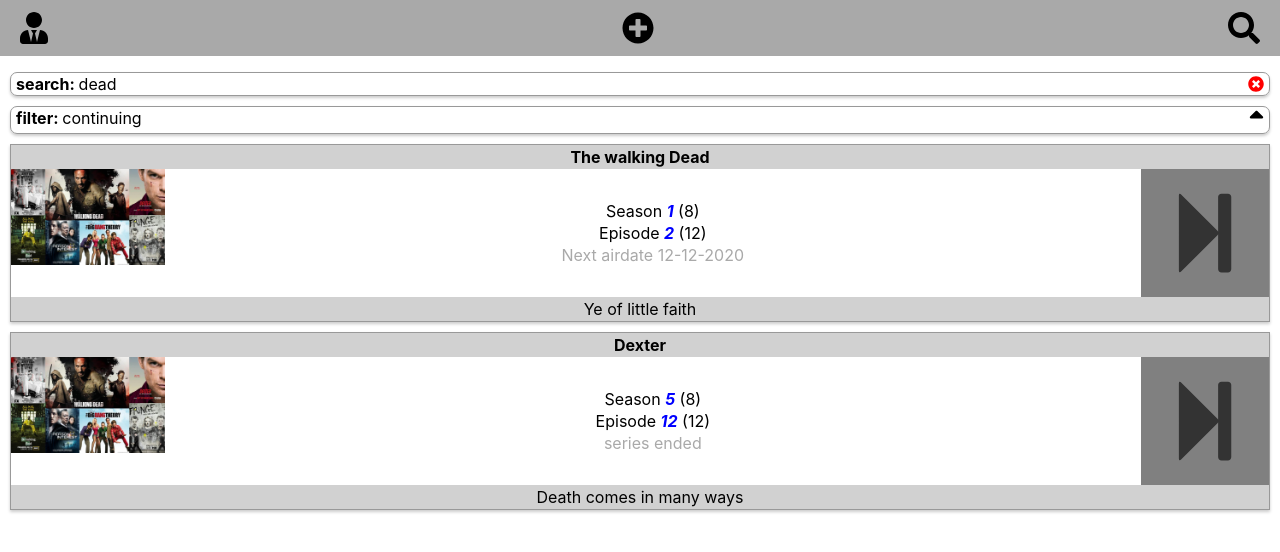
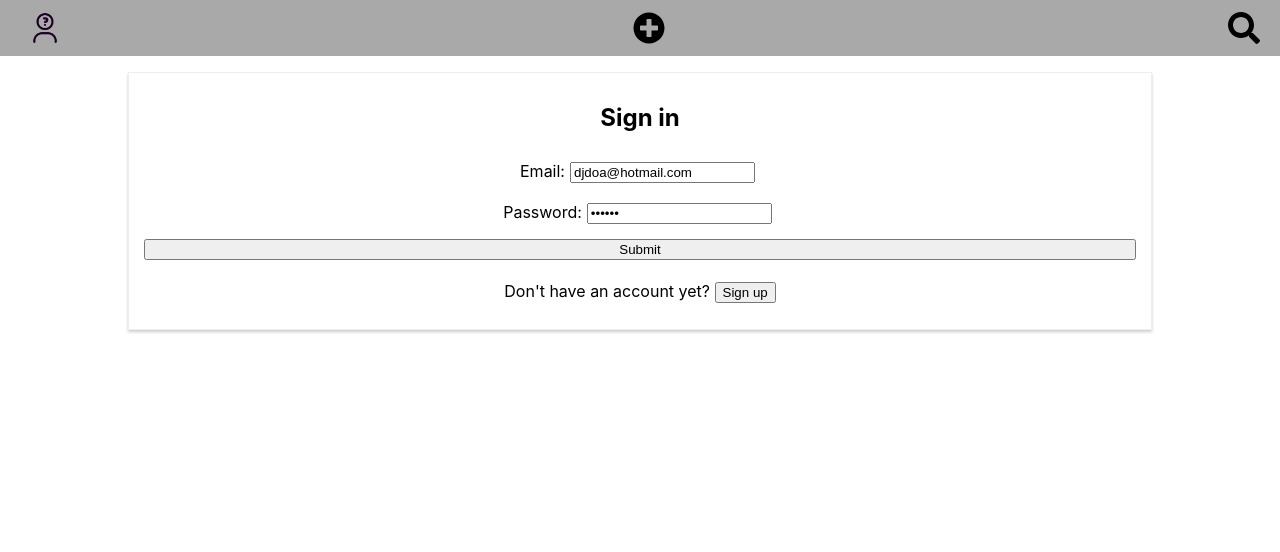
Before and after one commit to doa-b/personal_media_assistent, a React (Create React App) app: page /authentication in a window 1280 px wide. Shown: the top 552 px of the page. Built offline with nearby package versions, Linux system fonts and the light colour scheme.

Commit message:
Added Routes and Login / Sign-up Page Closes #15

```diff
--- a/package.json
+++ b/package.json
@@ -11,6 +11,7 @@
     "react": "^16.8.0",
     "react-dom": "^16.8.0",
     "react-redux": "^7.1.1",
+    "react-router-dom": "^5.0.1",
     "react-scripts": "2.1.8",
     "redux": "^4.0.4"
   },
--- a/src/App.js
+++ b/src/App.js
@@ -1,17 +1,30 @@
-import React from 'react';
+import React, {Component} from 'react';
 import './App.css';
+import {Route, Switch, withRouter, Redirect} from 'react-router-dom'
 
 import Layout from './hoc/Layout/Layout'
 import SeriesList from './containers/SeriesList/SeriesList'
+import Authentication from './containers/Authentication/Authentication'
 
-function App() {
+class App extends Component {
+
+    render() {
+
+        let routes = (
+            <Switch>
+                <Route path="/" exact component={SeriesList} />
+                <Route path="/authentication" exact component={Authentication} />
+            </Switch>
+        );
         return (
             <div>
                 <Layout>
-            <SeriesList/>
+                    {routes}
                 </Layout>
             </div>
         );
     }
+}
 
-export default App;
+
+export default withRouter(App);
--- a/src/components/Avatar/Avatar.js
+++ b/src/components/Avatar/Avatar.js
@@ -1,4 +1,5 @@
 import React from 'react';
+import { Link } from 'react-router-dom'
 
 import classes from './Avatar.module.css'
 import defaultAvatar from '../../assets/images/anonymous-avatar.png'
@@ -9,8 +10,11 @@
 const avatar = (props) => {
 
     let avatar = (
+
         <div className={classes.Avatar}>
-            <img src={defaultAvatar} alt="Anonymous User"/>
+            <Link to="/authentication">
+                <img src={defaultAvatar} alt="Anonymous User"/>
+            </Link>
         </div>
     );
 
--- a/src/components/Navigation/Toolbar/Toolbar.js
+++ b/src/components/Navigation/Toolbar/Toolbar.js
@@ -4,7 +4,6 @@
 
 import classes from './Toolbar.module.css'
 
-import HamburgerMenu from '../SideDrawer/HamburgerMenu/HamburgerMenu';
 import Avatar from '../../../components/Avatar/Avatar'
 
 
@@ -33,10 +32,10 @@
             icon={'search'}
             size={'2x'}/>
 
-        <FontAwesomeIcon
-            className={classes.Avatar}
-            icon={'user-tie'}
-            size={'2x'}/>
+        <div className={classes.Avatar}>
+            <Avatar/>
+        </div>
+
     </header>
 );
 
--- a/src/components/Navigation/Toolbar/Toolbar.module.css
+++ b/src/components/Navigation/Toolbar/Toolbar.module.css
@@ -13,15 +13,15 @@
     z-index: 90;
 }
 
-.Toolbar nav {
-    height: 100%;
-}
+/*.Toolbar nav {*/
+    /*height: 100%;*/
+/*}*/
 
-@media (max-width: 499px) {
-    .DesktopOnly {
-        display: none;
-    }
-}
+/*@media (max-width: 499px) {*/
+    /*.DesktopOnly {*/
+        /*display: none;*/
+    /*}*/
+/*}*/
 .Icon {
     margin: auto 0px;
     -webkit-font-smoothing: subpixel-antialiased;
@@ -35,8 +35,7 @@
 }
 
 .Avatar {
-    margin: auto 0px;
-    -webkit-font-smoothing: subpixel-antialiased;
+    height: 90%;
     cursor: pointer;
 }
 
--- /dev/null
+++ b/src/components/UI/Input/Email.js
@@ -0,0 +1,21 @@
+import React from 'react';
+
+/**
+ * Created by Doa on 11-9-2019.
+ */
+const email = (props) => {
+    return (
+        <label>
+            Email:
+            <input
+                type="email"
+                name="email"
+                placeholder="your email"
+                value={props.value}
+                onChange={props.changed}>
+            </input>
+        </label>
+    );
+};
+
+export default email;
--- /dev/null
+++ b/src/components/UI/Input/Name.js
@@ -0,0 +1,21 @@
+import React from 'react';
+
+/**
+ * Created by Doa on 11-9-2019.
+ */
+const name = (props) => {
+    return (
+        <label>
+            Name:
+            <input
+                type="text"
+                name="name"
+                placeholder="your full name"
+                value={props.value}
+            onChange={props.changed}>
+            </input>
+        </label>
+    );
+};
+
+export default name;
--- /dev/null
+++ b/src/components/UI/Input/Password.js
@@ -0,0 +1,21 @@
+import React from 'react';
+
+/**
+ * Created by Doa on 11-9-2019.
+ */
+const email = (props) => {
+    return (
+        <label>
+            Password:
+            <input
+                type="password"
+                name="password"
+                placeholder="your password"
+                value={props.value}
+                onChange={props.changed}>
+            </input>
+        </label>
+    );
+};
+
+export default email;
--- /dev/null
+++ b/src/containers/Authentication/Authentication.js
@@ -0,0 +1,92 @@
+import React, {Component} from 'react';
+
+import classes from './Authentication.module.css'
+
+import Name from '../../components/UI/Input/Name'
+import Email from '../../components/UI/Input/Email'
+import Password from '../../components/UI/Input/Password'
+import * as constants from '../../shared/constants'
+
+/**
+ * Created by Doa on 11-9-2019.
+ */
+class Authentication extends Component {
+
+    state = {
+        formData: {
+            name: 'Doa',
+            email: 'djdoa@hotmail.com',
+            password: '123456'
+        },
+        operation: constants.AUTH_SIGN_IN
+    };
+
+    switchAuthModeHandler = (operation) => {
+        this.setState({...this.state, operation: operation})
+    };
+
+    changeHandler = (event, controlName) => {
+        this.setState({...this.state, formdata: {[controlName]: event.target.value}})
+    };
+
+    submitHandler = (event) => {
+        event.preventDefault();
+        console.log(this.state)
+    };
+
+    render() {
+
+        let header = '';
+        let footer = null;
+        switch (this.state.operation) {
+            case constants.AUTH_SIGN_UP: {
+                header = 'Sign up';
+                footer = (
+                    <p> Already have an account? <button
+                        onClick={() => this.switchAuthModeHandler(constants.AUTH_SIGN_IN)}>
+                        Sign in
+                    </button></p>);
+                break
+            }
+            case constants.AUTH_CHANGE_INFO: {
+                header = 'Change account info';
+                break
+            }
+            default : {
+                header = 'Sign in';
+                footer = (<p> Don't have an account yet? <button
+                    onClick={() => this.switchAuthModeHandler(constants.AUTH_SIGN_UP)}>
+                    Sign up
+                </button></p>);
+            }
+        }
+
+        let details = null;
+        if (this.state.operation !== constants.AUTH_SIGN_IN) {
+            details = <Name
+                value={this.state.formData.name}
+                changed={(event) => this.changeHandler(event, 'name')}/>
+        }
+
+        return (
+            <div className={classes.Authentication}>
+                <h2> {header} </h2>
+                <form onSubmit={this.submitHandler}>
+                    {details}
+                    <Email
+                        value={this.state.formData.email}
+                        changed={(event) => this.changeHandler(event, 'email')}/>
+                    <Password
+                        value={this.state.formData.password}
+                        changed={(event) => this.changeHandler(event, 'password')}/>
+                    <button>
+                        Submit
+                    </button>
+                </form>
+                {footer}
+            </div>);
+
+    }
+}
+
+export default Authentication;
--- /dev/null
+++ b/src/containers/Authentication/Authentication.module.css
@@ -0,0 +1,20 @@
+.Authentication {
+    margin: 20px auto;
+    width: 80%;
+    text-align: center;
+    box-shadow: 0 2px 3px #ccc;
+    border: 1px solid #eee;
+    padding: 10px;
+    box-sizing: border-box;
+}
+
+.Authentication form {
+    display: flex;
+    flex-direction: column;
+
+}
+
+.Authentication form * {
+    margin: 5px 5px;
+    box-sizing: border-box;
+}
--- a/src/index.js
+++ b/src/index.js
@@ -2,6 +2,7 @@
 import ReactDOM from 'react-dom';
 import {createStore} from 'redux'
 import {Provider} from 'react-redux'
+import { BrowserRouter } from 'react-router-dom';
 
 import {library} from '@fortawesome/fontawesome-svg-core'
 import {
@@ -34,7 +35,13 @@
 
 const store = createStore(seriesReducer);
 
-ReactDOM.render(<Provider store={store}><App/></Provider>, document.getElementById('root'));
+const app = (
+    <BrowserRouter>
+        <App/>
+    </BrowserRouter>
+);
+
+ReactDOM.render(<Provider store={store}>{app}</Provider>, document.getElementById('root'));
 
 // If you want your app to work offline and load faster, you can change
 // unregister() to register() below. Note this comes with some pitfalls.
--- a/src/shared/constants.js
+++ b/src/shared/constants.js
@@ -1,3 +1,8 @@
 export const STATUS_PAUSED = 'STATUS_PAUSED';
-export const STATUS_AVAILABLE = 'STATUS_AVAILABLE'
-export const STATUS_FINISHED = 'STATUS_FINISHED'
+export const STATUS_AVAILABLE = 'STATUS_AVAILABLE';
+export const STATUS_FINISHED = 'STATUS_FINISHED';
+
+// Authentication
+export const AUTH_SIGN_IN = 'AUTH_SIGN_IN';
+export const AUTH_SIGN_UP = 'AUTH_SIGN_UP';
+export const AUTH_CHANGE_INFO = 'AUTH_CHANGE_INFO';
```
Also changed, not shown: 2 other files (tests, documents, lock files or other folders). Lines whose indentation alone changed are shown as unchanged.
